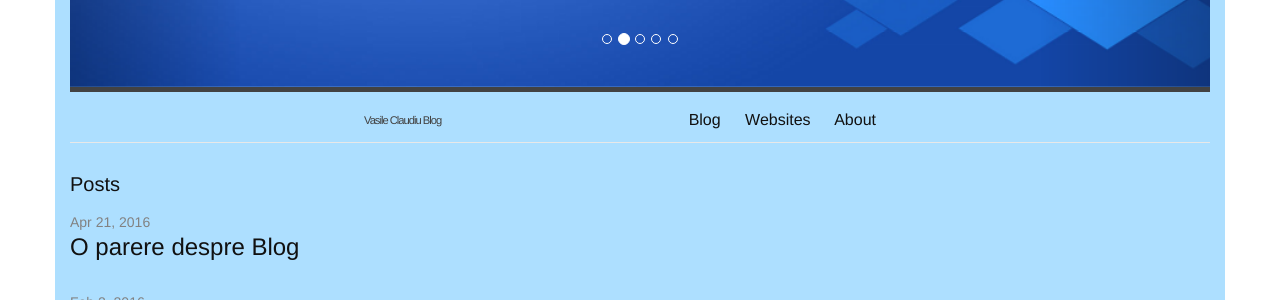
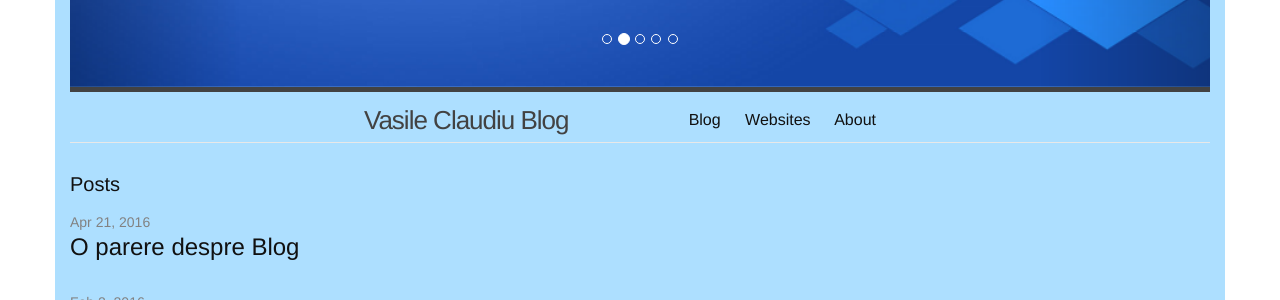
Before and after one commit to VasileClaudiu/blog, a Jekyll site: the page built from index.html, in a window 1280 px wide. Shown: the part 305-605 px from the top of the page. Built offline with Jekyll 4.4.1, drawn with Linux system fonts in a browser that asks for light colours.

Commit message:
blog initial with bootstrap and settings

```diff
--- a/css/main.scss
+++ b/css/main.scss
@@ -69,7 +69,7 @@ body {
 
 }
 .site-title{
-	font-size:70%;
+	font-size:10;
 }
 .schimb {
 	width: 50%;
```
